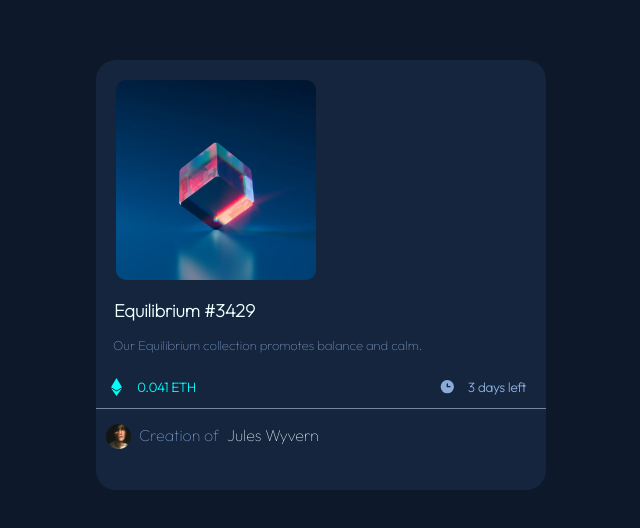
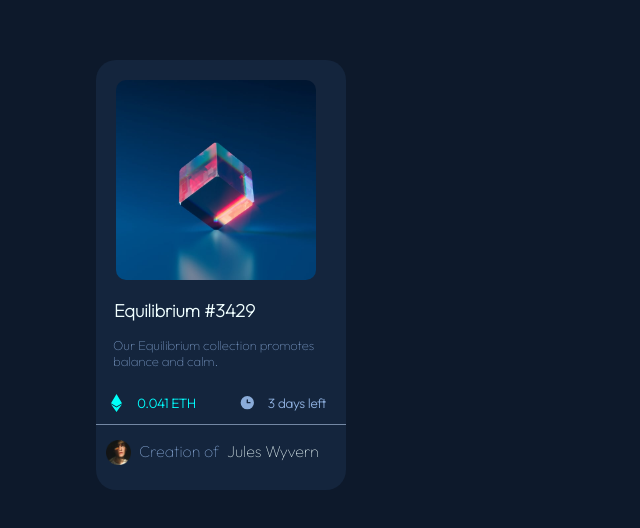
Before and after one commit to al-sabana/cfu_level1, a plain HTML site: page index.html in a window 1280 px wide. Shown: the part 190-718 px from the top of the page, without its empty margins (412-1052 px from the left). Drawn offline with Linux system fonts and the light colour scheme.

Commit message:
Update style.css

```diff
--- a/style.css
+++ b/style.css
@@ -5,7 +5,7 @@ body {
 .whole-container {
   background-color: hsl(216, 50%, 16%);
   color: azure;
-  width: 450px;
+  width: 250px;
   height: 430px;
   margin-left: 500px;
   margin-top: 250px;
```
